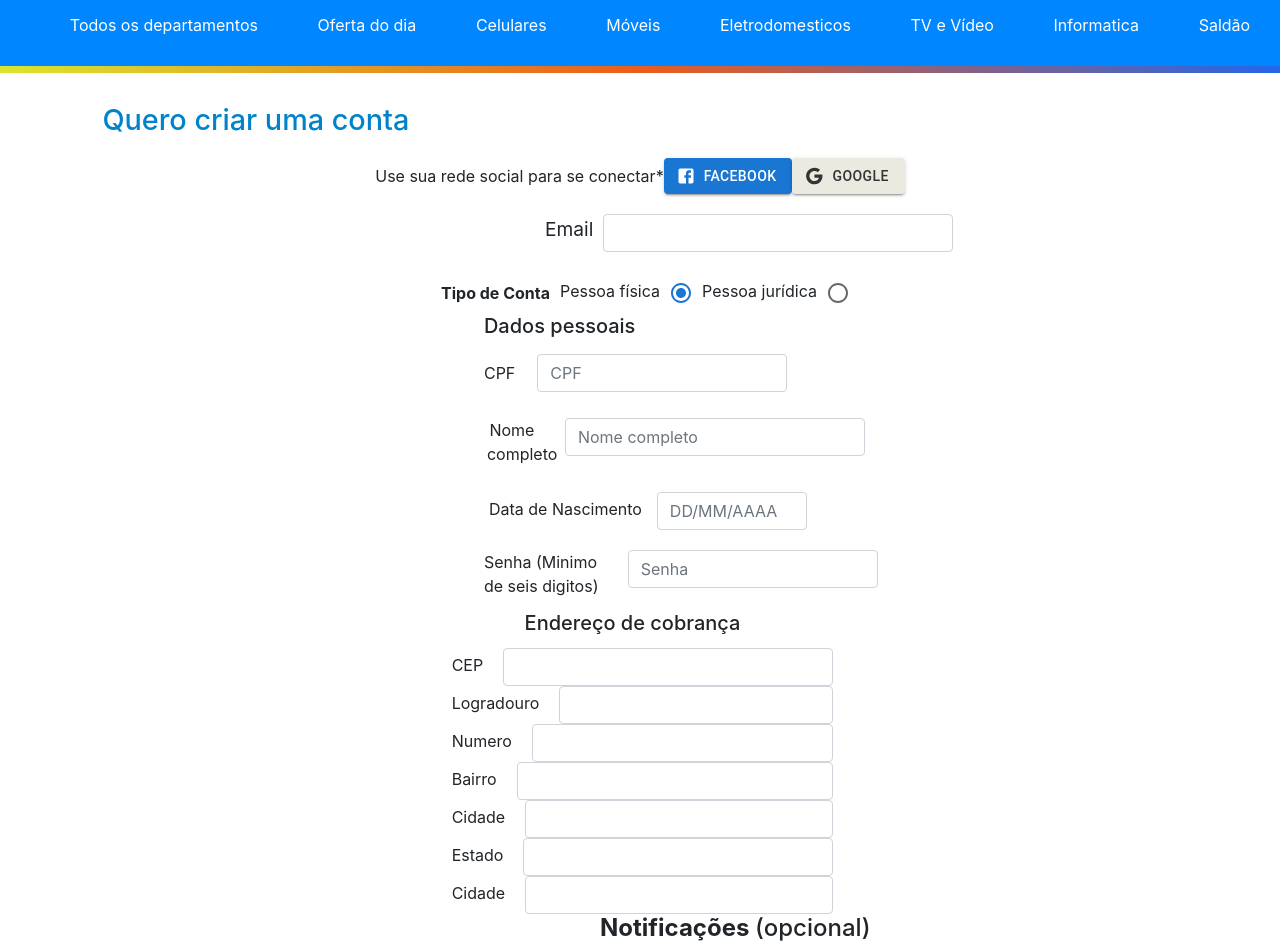
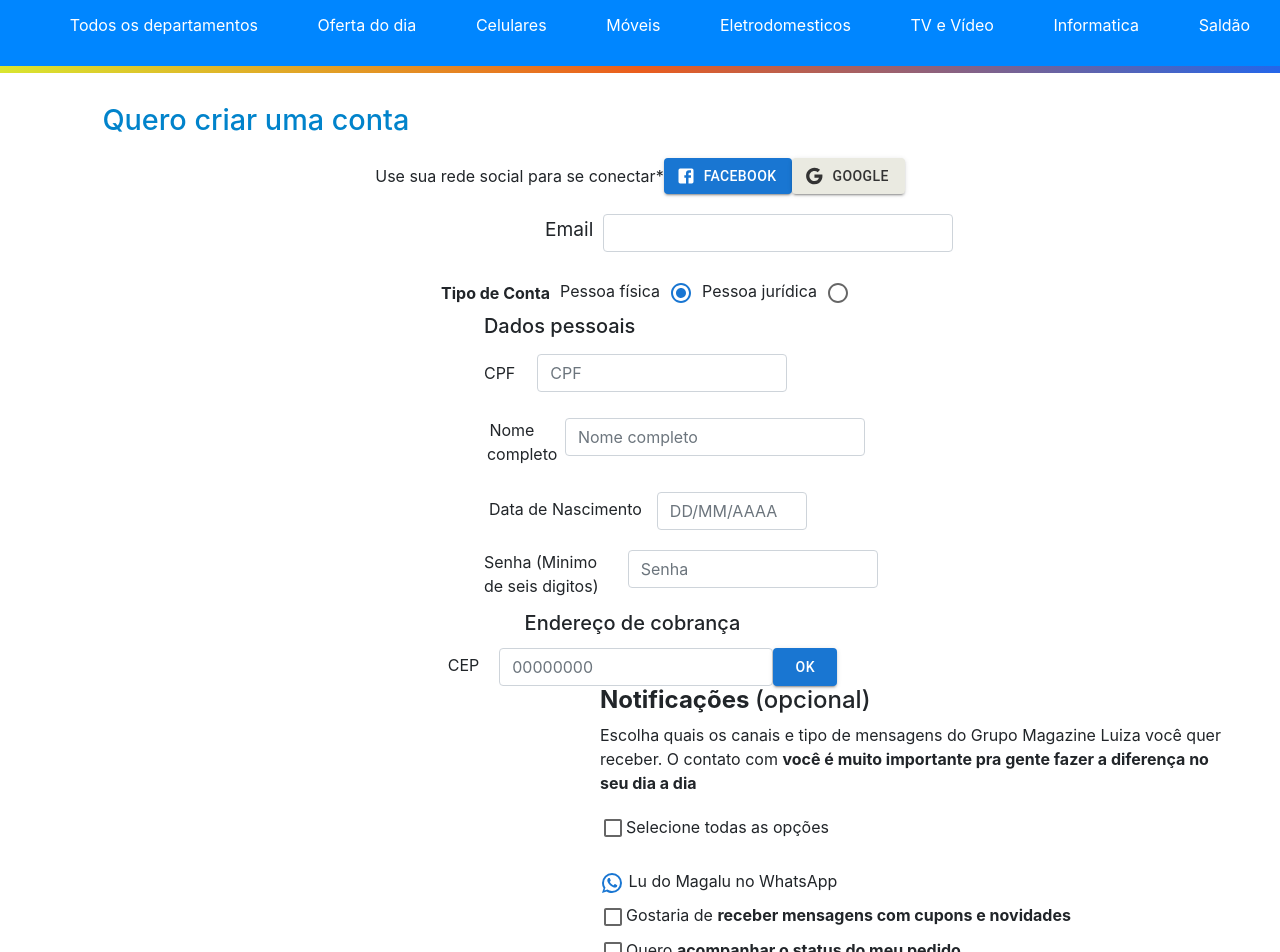
Before and after one commit to math3us2021/desafio_magalu, a React (Create React App) app: page / in a window 1280 px wide. Shown: the top 952 px of the page. Built offline with nearby package versions, Linux system fonts and the light colour scheme.

Commit message:
29/07/2022

```diff
--- a/src/components/EnderecoNovo.jsx
+++ b/src/components/EnderecoNovo.jsx
@@ -1,4 +1,4 @@
-import React from "react";
+import React, { useState } from "react";
 import axios from "axios";
 import { Formik, Form, Field, ErrorMessage } from "formik";
 import { Cep, Endereco, Address } from "./styles";
@@ -19,6 +19,7 @@
 });
 
 export default () => {
+    const [OpenCep, setOpenCep] = useState(false);
 
     function onSubmit(values, actions) {
         console.log(values);
@@ -40,14 +41,43 @@
                 setFieldValue('cidade', res.data.localidade);
                 setFieldValue('uf', res.data.uf);
             })
-            return(
-                <div>
-
-                </div>
-            )
     }
 
+    function handleCep(e) {
 
+
+        return (
+            <Address>
+
+                    <div >
+                        <label  name="logradouro">Logradouro</label>
+                        <Field name="logradouro" type="text" className="form-control" />
+                    </div>
+                    <div >
+                        <label  name="numero">Numero</label>
+                        <Field name="numero" type="text" className="form-control" />
+                        <ErrorMessage name="numero" component="span" className="error" />
+                    </div>
+                    <div >
+                        <label name="bairro">Bairro</label>
+                        <Field name="bairro" type="text" className="form-control" />
+                    </div>
+                    <div className="form-control-group">
+                        <label name="cidade">Cidade</label>
+                        <Field name="cidade" type="text" className="form-control" />
+                    </div>
+                    <div className="form-control-group">
+                        <label name="uf">Estado</label>
+                        <Field name="uf" type="text" className="form-control" />
+                    </div>
+                    <div className="form-control-group">
+                        <label name="cidade">Cidade</label>
+                        <Field name="cidade" type="text" className="form-control" />
+                    </div>
+
+            </Address>
+        )
+    }
 
 
     return (
@@ -71,44 +101,13 @@
                         <Form>
                             <div className="form-control-group">
                                 <label name="cep">CEP</label>
-                                <Field name="cep" type="text" maxLength="9" className="form-control" onBlur={(e) => onBlurCep(e, setFieldValue)} />
+                                <Field name="cep" type="text" maxLength="9" placeholder="00000000" className="form-control" onBlur={(e) => onBlurCep(e, setFieldValue)} />
                                 <ErrorMessage name="cep" className="error" />
+                                <Button variant="contained" onClick={() => setOpenCep(true)} >OK</Button>
                             </div>
-
-
-                            <div className="form-control-group">
-                                <label name="logradouro">Logradouro</label>
-                                <Field name="logradouro" type="text" className="form-control" />
-                                <ErrorMessage className="error" name="logradouro" />
+                            <div>
+                            {OpenCep && handleCep()}
                             </div>
-                            <div className="form-control-group">
-                                <label name="numero">Numero</label>
-                                <Field name="numero" type="text" className="form-control" />
-                                <ErrorMessage name="numero" component="span" className="error" />
-                            </div>
-                            <div className="form-control-group">
-                                <label name="bairro">Bairro</label>
-                                <Field name="bairro" type="text" className="form-control" />
-                                <ErrorMessage name="bairro" component="span" className="error" />
-                            </div>
-
-                            <div className="form-control-group">
-                                <label name="cidade">Cidade</label>
-                                <Field name="cidade" type="text" className="form-control" />
-                                <ErrorMessage name="cidade" component="span" className="error" />
-                            </div>
-                            <div className="form-control-group">
-                                <label name="uf">Estado</label>
-                                <Field name="uf" type="text" className="form-control" />
-                                <ErrorMessage name="uf" component="span" className="error" />
-                            </div>
-                            <div className="form-control-group">
-                                <label name="cidade">Cidade</label>
-                                <Field name="cidade" type="text" className="form-control" />
-                                <ErrorMessage name="cidade" component="span" className="error" />
-                            </div>
-
-
                         </Form>
                     )}
                 </Formik>
--- a/src/components/styles.js
+++ b/src/components/styles.js
@@ -143,9 +143,10 @@
     display: flex;
     flex-direction: column;
     align-items: center;
+
     div{
         display: flex;
-        flex-direction: row;
+        flex-direction: wrap;
     }
     label{
         margin: 5px;
```
